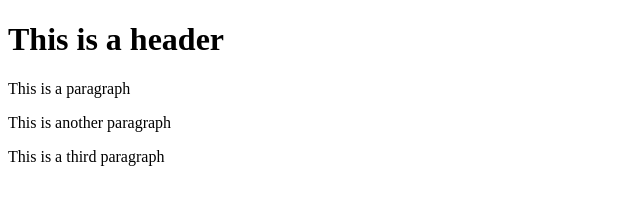
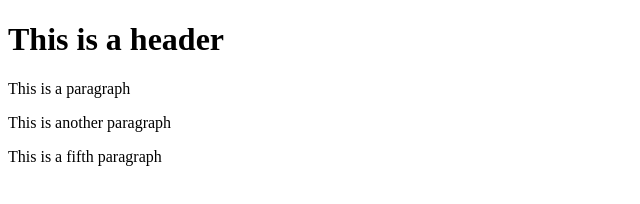
Before and after one commit to jahi/git-test, a website: page index.html in a window 1280 px wide. Shown: the full height of the page, 0-640 px from the left. Drawn offline with Linux system fonts and the light colour scheme.

Commit message:
fifth commit

```diff
--- a/index.html
+++ b/index.html
@@ -6,6 +6,6 @@
         <h1>This is a header</h1>
         <p>This is a paragraph</p>
         <p>This is another paragraph</p>
-        <p>This is a third paragraph</p>
+        <p>This is a fifth paragraph</p>
     </body>
 </html>
```
